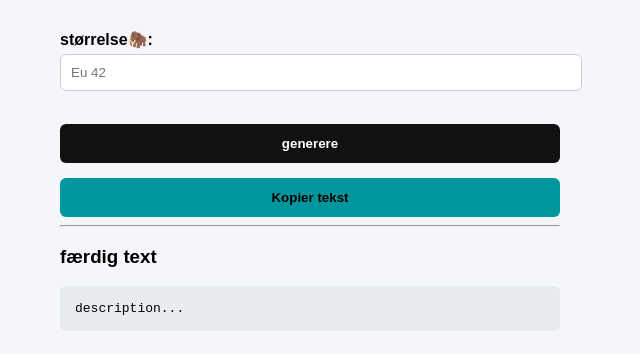
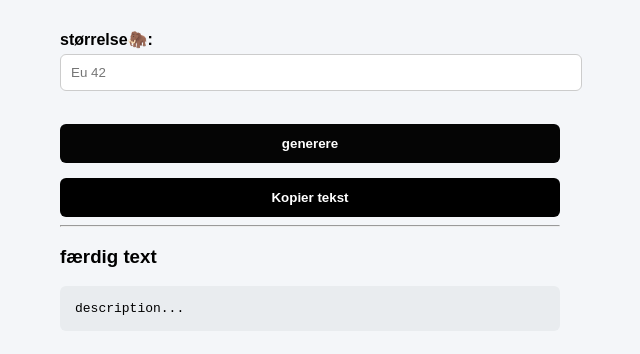
Before and after one commit to suhach02/William-Music, a plain HTML site: page index.html in a window 1280 px wide. Shown: the part 172-526 px from the top of the page, without its empty margins (330-970 px from the left). Drawn offline with Linux system fonts and the light colour scheme.

Commit message:
change text color in index.html

```diff
--- a/index.html
+++ b/index.html
@@ -77,20 +77,20 @@
 	}
 
 	.btn-copy:hover {
-		background-color: #0069d9;
+		background-color: hwb(36 11% 40%);
 		transform: translateY(-2px);
 		box-shadow: 0 4px 8px rgba (0, 123, 225, 0.3);
 
 	}
 	.btn-generate {
-		background-color: #111111;
+		background-color: lab(1.37% 0 0);
 		color: white;
 
 	}
 
 	.btn-copy {
-		background-color: #00969d;
-		color: black;
+		background-color: hsl(0, 0%, 0%);
+		color: #ffffff;
 
 	}
 
```
